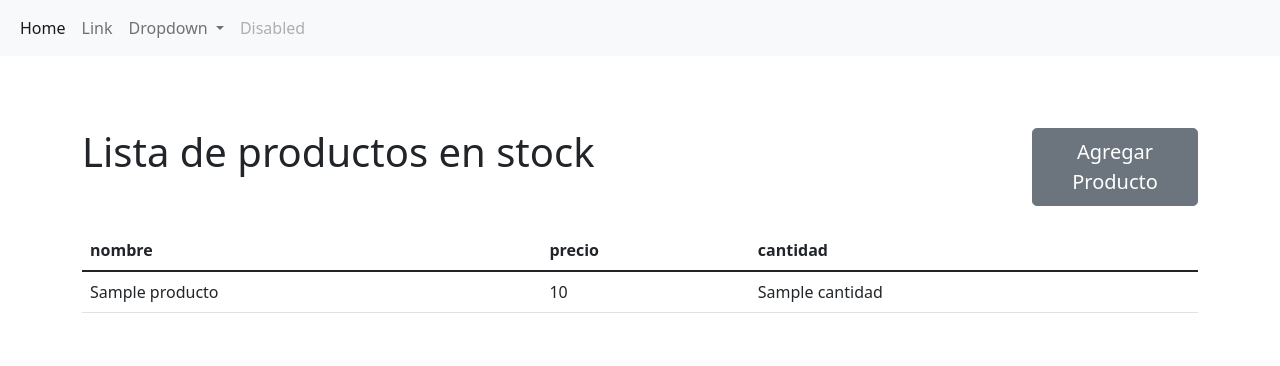
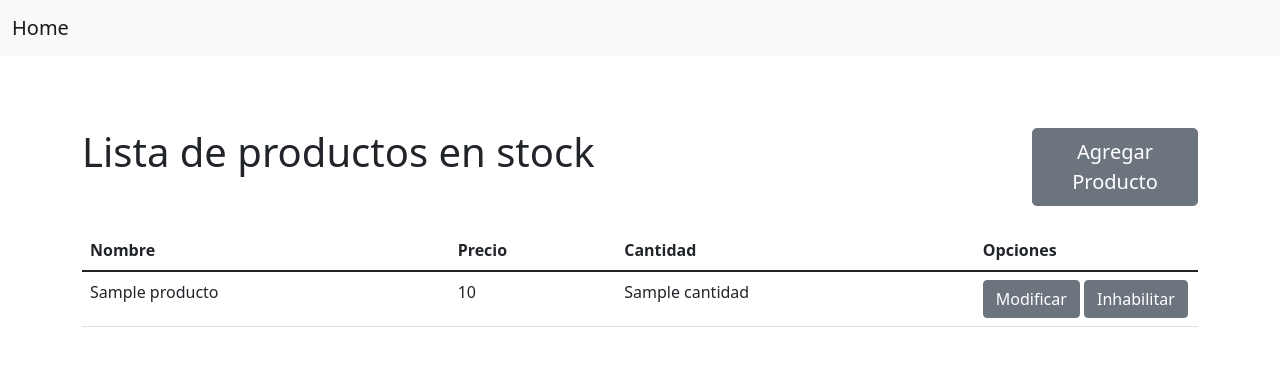
Before and after one commit to jalopezqv/proyectoSistemaVentaDjango, a Django app: template sistemaVenta/templates/productos/consultar-productos.html in a window 1280 px wide. Shown: the top 366 px of the page. Run offline with Django 3.2, Linux system fonts and the light colour scheme; the template is opened without the code that fills it: most values are stand-ins (such as "Sample title", 1, 10 or a date in 2020); some libraries are stand-ins or nearby versions.

Commit message:
Se agrega el funcionamiento de inhabilitar un producto, conectando con el microservicio haciendo un request.put actualizando el campo estado

```diff
--- a/sistemaVenta/applications/productos/urls.py
+++ b/sistemaVenta/applications/productos/urls.py
@@ -5,6 +5,7 @@ from . import views
 app_name = 'productos_app'
 
 urlpatterns = [
-    path('consultar-productos', views.consultar_productos,      name='consultar-productos-page' ),
-    path('crear-producto',      views.CrearProducto.as_view(),  name='crear-producto-page'      ),
+    path('consultar-productos',       views.consultar_productos,     name='consultar-productos-page' ),
+    path('crear-producto',            views.CrearProducto.as_view(), name='crear-producto-page'      ),
+    path('inhabilitar-producto/<id>', views.inhabilitar_producto,    name='inhabilitar-producto-page'),
 ]
--- a/sistemaVenta/templates/includes/header.html
+++ b/sistemaVenta/templates/includes/header.html
@@ -1,90 +1,10 @@
 
 <nav class="navbar navbar-expand-lg navbar-light bg-light">
   <div class="container-fluid">
-    <button class="navbar-toggler" type="button" data-bs-toggle="collapse" data-bs-target="#navbarSupportedContent"
-      aria-controls="navbarSupportedContent" aria-expanded="false" aria-label="Toggle navigation">
-      <span class="navbar-toggler-icon"></span>
-    </button>
-    <div class="collapse navbar-collapse" id="navbarSupportedContent">
-      <ul class="navbar-nav me-auto mb-2 mb-lg-0">
-        <li class="nav-item">
-          <a class="nav-link active" aria-current="page" href="{% url 'home_app:home_page' %}">Home</a>
-        </li>
-        <li class="nav-item">
-          <a class="nav-link" href="#">Link</a>
-        </li>
-        <li class="nav-item dropdown">
-          <a class="nav-link dropdown-toggle" href="#" id="navbarDropdown" role="button" data-bs-toggle="dropdown"
-            aria-expanded="false">
-            Dropdown
-          </a>
-          <ul class="dropdown-menu" aria-labelledby="navbarDropdown">
-            <li><a class="dropdown-item" href="#">Action</a></li>
-            <li><a class="dropdown-item" href="#">Another action</a></li>
-            <li>
-              <hr class="dropdown-divider">
-            </li>
-            <li><a class="dropdown-item" href="#">Something else here</a></li>
-          </ul>
-        </li>
-        <li class="nav-item">
-          <a class="nav-link disabled">Disabled</a>
-        </li>
-      </ul>
-    </div>
+    <a class="navbar-brand" href="{% url 'home_app:home_page' %}">Home</a>
   </div>
 </nav>
 
-  <!--
-<nav class="navbar navbar-light bg-light fixed-top">
-  <div class="container-fluid">
-    <a class="navbar-brand" href="#">Offcanvas navbar</a>
-
-    <button class="navbar-toggler" type="button" data-bs-toggle="offcanvas" data-bs-target="#offcanvasNavbar"
-      aria-controls="offcanvasNavbar">
-      <span class="navbar-toggler-icon"></span>
-    </button>
-
-    <div class="offcanvas offcanvas-start" tabindex="-1" id="offcanvasNavbar" aria-labelledby="offcanvasNavbarLabel">
-
-      <div class="offcanvas-header">
-        <h5 class="offcanvas-title" id="offcanvasNavbarLabel">Offcanvas</h5>
-        <button type="button" class="btn-close text-reset" data-bs-dismiss="offcanvas" aria-label="Close"></button>
-      </div>
-
-      <div class="offcanvas-body">
-        <ul class="navbar-nav justify-content-start flex-grow-1 pe-3">
-
-          <li class="nav-item">
-            <a class="nav-link active" aria-current="page" href="{% url 'home_app:home_page' %}">Home</a>
-          </li>
-
-          <li class="nav-item">
-            <a class="nav-link" href="#">Link</a>
-          </li>
-
-          <li class="nav-item dropdown">
-            <a class="nav-link dropdown-toggle" href="#" id="offcanvasNavbarDropdown" role="button"
-              data-bs-toggle="dropdown" aria-expanded="false">
-              Dropdown
-            </a>
-            <ul class="dropdown-menu" aria-labelledby="offcanvasNavbarDropdown">
-              <li><a class="dropdown-item" href="#">Action</a></li>
-              <li><a class="dropdown-item" href="#">Another action</a></li>
-              <li>
-                <hr class="dropdown-divider">
-              </li>
-              <li><a class="dropdown-item" href="#">Something else here</a></li>
-            </ul>
-          </li>
-
-        </ul>
-      </div>
-    </div>
-  </div>
-</nav>
-
--->
   <br>
   <br>
   <br>
--- a/sistemaVenta/templates/productos/consultar-productos.html
+++ b/sistemaVenta/templates/productos/consultar-productos.html
@@ -21,9 +21,10 @@
 <table class="table">
     <thead>
         <tr>
-            <th scope="col">nombre</th>
-            <th scope="col">precio</th>
-            <th scope="col">cantidad</th>
+            <th scope="col">Nombre</th>
+            <th scope="col">Precio</th>
+            <th scope="col">Cantidad</th>
+            <th scope="col" style="width: 20% !important;">Opciones</th>
         </tr>
     </thead>
 
@@ -34,6 +35,10 @@
             <td>{{ producto.nombre }}</td>
             <td>{{ producto.precio }}</td>
             <td>{{ producto.cantidad }}</td>
+            <td>
+                <a class="btn btn-secondary" href="#" role="button">Modificar</a>
+                <a class="btn btn-secondary" href="{% url 'productos_app:inhabilitar-producto-page' id=producto.id %}" role="button">Inhabilitar</a>
+            </td>
         </tr>
 
         {% endfor %}
```
Also changed, not shown: sistemaVenta/applications/productos/services.py (+19 -2 lines), sistemaVenta/applications/productos/views.py (+11 -2 lines).
